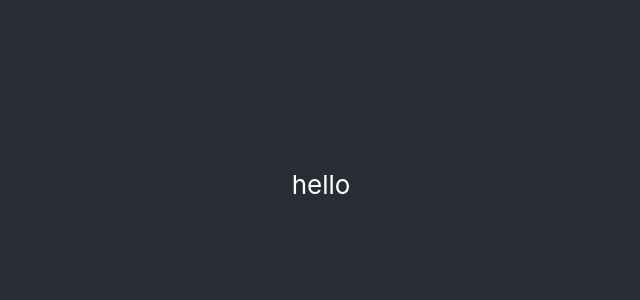
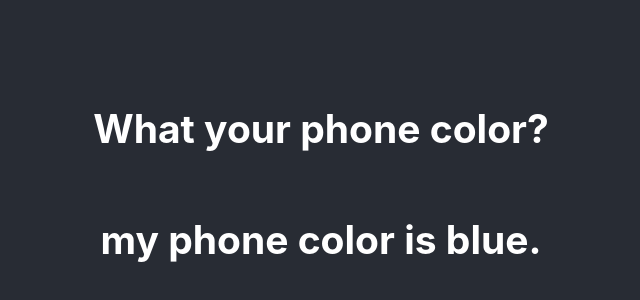
Before and after one commit to RAFiasyam/learn-react-hook, a React (Create React App) app: page / in a window 1280 px wide. Shown: the part 216-516 px from the top of the page, without its empty margins (319-959 px from the left). Built offline with nearby package versions, Linux system fonts and the light colour scheme.

Commit message:
its a learn about props... n pass data

```diff
--- a/src/App.js
+++ b/src/App.js
@@ -1,18 +1,14 @@
 import './App.css';
 
+function Phone(colors) {
+  return <h2>my phone color is {colors.color}.</h2>
+}
+
 function App() {
-
-  const x = 5;
-  let text = 'goodbye';
-  if (x < 10) {
-    text = 'hello';
-  }
-
-  const myText = text;
-
   return (
     <div className="App-header">
-      <p>{myText}</p>
+      <h2>What your phone color?</h2>
+      <Phone color="blue" />
     </div>
   );
 }
```
